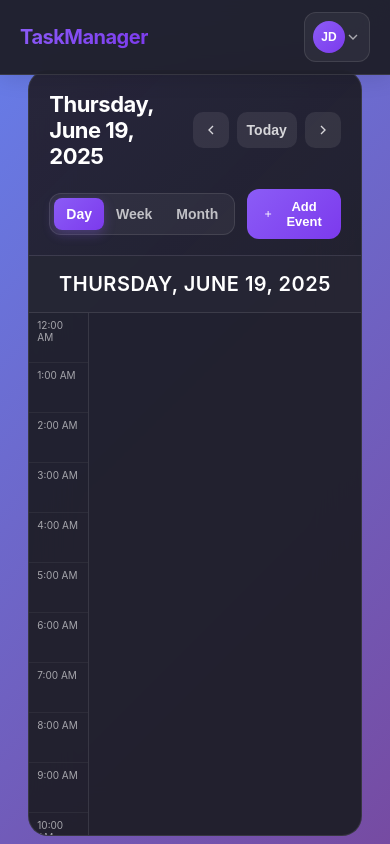
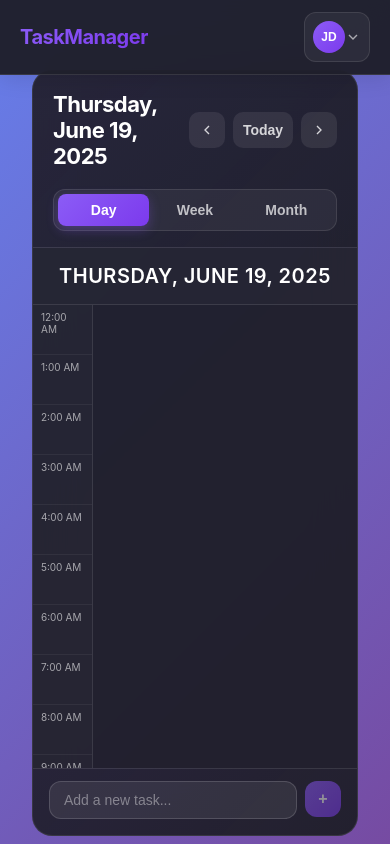
Before and after one commit to romtaugranot/llm-task-manager, an Angular app: page /calendar in a window 390 px wide. Both pictures are taken after a click on the button "Day". Built offline with nearby package versions, Linux system fonts and the light colour scheme.

Commit message:
fix: add new task input instead of button in header

```diff
--- a/src/app/components/calendar/calendar.component.html
+++ b/src/app/components/calendar/calendar.component.html
@@ -22,5 +22,9 @@
                 (taskToggle)="toggleTask($event)"
             />
         </div>
+
+        <div class="calendar-footer">
+            <app-dashboard-add-task (taskAdded)="addTask($event)" />
+        </div>
     </div>
 </div>
--- a/src/app/components/calendar/calendar.component.scss
+++ b/src/app/components/calendar/calendar.component.scss
@@ -1,6 +1,6 @@
 .calendar-container {
     display: flex;
-    max-width: 1600px;
+    max-width: 1800px;
     margin: 0 auto;
     padding: 80px 24px 16px;
     gap: 24px;
@@ -27,6 +27,43 @@
     overflow: hidden;
 }
 
+.calendar-footer {
+    flex-shrink: 0;
+    padding: 16px 24px 24px;
+    border-top: 1px solid rgba(255, 255, 255, 0.1);
+    background: linear-gradient(135deg, rgba(139, 92, 246, 0.05) 0%, transparent 100%);
+
+    // Override add-task styles for calendar
+    ::ng-deep .add-task-section {
+        background: transparent;
+        border: none;
+        padding: 0;
+        backdrop-filter: none;
+        border-radius: 0;
+    }
+
+    ::ng-deep .add-task-input-container {
+        gap: 8px;
+    }
+
+    ::ng-deep .add-task-input {
+        background: rgba(255, 255, 255, 0.08);
+        border: 1.5px solid rgba(255, 255, 255, 0.15);
+        padding: 12px 16px;
+        font-size: 14px;
+    }
+
+    ::ng-deep .add-task-input:focus {
+        background: rgba(255, 255, 255, 0.12);
+    }
+
+    ::ng-deep .add-task-submit {
+        width: 40px;
+        height: 40px;
+        font-size: 18px;
+    }
+}
+
 // Responsive design
 @media (max-width: 1200px) {
     .calendar-container {
@@ -37,7 +74,8 @@
 
     .calendar-main {
         order: 2;
-        height: 60vh;
+        height: auto;
+        flex: 1;
     }
 }
 
@@ -47,7 +85,18 @@
         gap: 12px;
     }
 
-    .calendar-main {
-        height: 55vh;
+    .calendar-footer {
+        padding: 12px 16px 16px;
+
+        ::ng-deep .add-task-input {
+            padding: 10px 14px;
+            font-size: 14px;
+        }
+
+        ::ng-deep .add-task-submit {
+            width: 36px;
+            height: 36px;
+            font-size: 16px;
+        }
     }
 }
--- a/src/app/components/calendar/calendar.component.ts
+++ b/src/app/components/calendar/calendar.component.ts
@@ -4,6 +4,7 @@ import { NavbarComponent } from '../../shared';
 import { Task } from '../dashboard/interfaces';
 import { CalendarHeaderComponent } from './header/header.component';
 import { CalendarViewComponent } from './view/view.component';
+import { DashboardAddTaskComponent } from '../dashboard/add-task/add-task.component';
 
 export type CalendarView = 'month' | 'week' | 'day';
 
@@ -23,7 +24,13 @@ export interface CalendarEvent {
 @Component({
     selector: 'app-calendar',
     standalone: true,
-    imports: [CommonModule, NavbarComponent, CalendarHeaderComponent, CalendarViewComponent],
+    imports: [
+        CommonModule,
+        NavbarComponent,
+        CalendarHeaderComponent,
+        CalendarViewComponent,
+        DashboardAddTaskComponent,
+    ],
     templateUrl: './calendar.component.html',
     styleUrl: './calendar.component.scss',
 })
@@ -185,6 +192,11 @@ export class CalendarComponent {
 
     selectDate(date: Date): void {
         this.selectedDate.set(date);
+        // When clicking on a date in month or week view, switch to day view
+        if (this.selectedView() === 'month' || this.selectedView() === 'week') {
+            this.currentDate.set(date);
+            this.selectedView.set('day');
+        }
     }
 
     // Event management
@@ -208,6 +220,10 @@ export class CalendarComponent {
     }
 
     // Task management
+    addTask(task: Task): void {
+        this.tasks.update((tasks) => [...tasks, task]);
+    }
+
     toggleTask(taskId: string): void {
         this.tasks.update((tasks) =>
             tasks.map((task) =>
--- a/src/app/components/calendar/header/header.component.html
+++ b/src/app/components/calendar/header/header.component.html
@@ -54,20 +54,5 @@
                 Month
             </button>
         </div>
-
-        <button class="add-event-btn" (click)="openAddEvent()">
-            <svg
-                width="16"
-                height="16"
-                viewBox="0 0 24 24"
-                fill="none"
-                stroke="currentColor"
-                stroke-width="2"
-            >
-                <line x1="12" y1="5" x2="12" y2="19"></line>
-                <line x1="5" y1="12" x2="19" y2="12"></line>
-            </svg>
-            Add Event
-        </button>
     </div>
 </div>
--- a/src/app/components/calendar/header/header.component.scss
+++ b/src/app/components/calendar/header/header.component.scss
@@ -6,13 +6,13 @@
     border-bottom: 1px solid rgba(255, 255, 255, 0.1);
     background: linear-gradient(135deg, rgba(139, 92, 246, 0.05) 0%, transparent 100%);
     flex-shrink: 0;
-    gap: 32px; // Added gap between sections
+    gap: 32px;
 }
 
 .calendar-title-section {
     display: flex;
     align-items: center;
-    gap: 32px; // Increased gap between title and nav
+    gap: 32px;
     flex: 1;
 }
 
@@ -28,7 +28,7 @@
 .calendar-nav {
     display: flex;
     align-items: center;
-    gap: 12px; // Increased gap between nav buttons
+    gap: 12px;
 }
 
 .nav-btn {
@@ -62,7 +62,6 @@
 .calendar-controls {
     display: flex;
     align-items: center;
-    gap: 24px; // Increased gap between controls
     flex-shrink: 0;
 }
 
@@ -98,26 +97,6 @@
     box-shadow: 0 4px 12px rgba(139, 92, 246, 0.3);
 }
 
-.add-event-btn {
-    display: flex;
-    align-items: center;
-    gap: 10px;
-    padding: 12px 20px;
-    background: linear-gradient(135deg, #8b5cf6 0%, #7c3aed 100%);
-    border: none;
-    border-radius: 12px;
-    color: white;
-    font-size: 14px;
-    font-weight: 600;
-    cursor: pointer;
-    transition: all 0.3s ease;
-}
-
-.add-event-btn:hover {
-    transform: translateY(-2px);
-    box-shadow: 0 8px 24px rgba(139, 92, 246, 0.4);
-}
-
 // Responsive
 @media (max-width: 1024px) {
     .calendar-header {
@@ -140,24 +119,19 @@
 
     .calendar-controls {
         width: 100%;
-        justify-content: space-between;
-        gap: 16px;
+        justify-content: center;
     }
 
     .view-controls {
         flex: 1;
         justify-content: center;
+        max-width: 300px;
     }
 
     .view-btn {
         flex: 1;
         text-align: center;
         padding: 8px 12px;
-    }
-
-    .add-event-btn {
-        padding: 10px 16px;
-        font-size: 13px;
     }
 }
 
@@ -183,8 +157,4 @@
         min-width: 60px;
         padding: 0 12px;
     }
-
-    .calendar-controls {
-        gap: 12px;
-    }
 }
--- a/src/app/components/calendar/header/header.component.ts
+++ b/src/app/components/calendar/header/header.component.ts
@@ -64,9 +64,4 @@ export class CalendarHeaderComponent {
     goToToday(): void {
         this.dateChange.emit(new Date());
     }
-
-    openAddEvent(): void {
-        // TODO: Implement add event modal
-        console.log('Open add event modal');
-    }
 }
--- a/src/app/components/calendar/view/view.component.html
+++ b/src/app/components/calendar/view/view.component.html
@@ -53,7 +53,7 @@
             <div class="time-slot">{{ hour }}</div>
             }
         </div>
-        <div class="week-days">
+        <div class="week-days scrollable-content">
             @for (day of weekDaysView(); track day.date) {
             <div class="day-column">
                 <div class="day-header">
@@ -104,7 +104,7 @@
                 <div class="time-slot">{{ hour }}</div>
                 }
             </div>
-            <div class="day-events-column">
+            <div class="day-events-column scrollable-content">
                 @for (event of dayEvents(); track event.id) {
                 <div
                     class="day-event"
--- a/src/app/components/calendar/view/view.component.scss
+++ b/src/app/components/calendar/view/view.component.scss
@@ -3,6 +3,32 @@
     display: flex;
     flex-direction: column;
     overflow: hidden;
+}
+
+// Custom scrollbar styles for consistency
+.scrollable-content {
+    scrollbar-width: thin;
+    scrollbar-color: rgba(139, 92, 246, 0.4) rgba(255, 255, 255, 0.05);
+}
+
+.scrollable-content::-webkit-scrollbar {
+    width: 8px;
+}
+
+.scrollable-content::-webkit-scrollbar-track {
+    background: rgba(255, 255, 255, 0.03);
+    border-radius: 4px;
+    margin: 8px 0;
+}
+
+.scrollable-content::-webkit-scrollbar-thumb {
+    background: linear-gradient(135deg, rgba(139, 92, 246, 0.6) 0%, rgba(124, 58, 237, 0.4) 100%);
+    border-radius: 4px;
+    transition: background 0.3s ease;
+}
+
+.scrollable-content::-webkit-scrollbar-thumb:hover {
+    background: linear-gradient(135deg, rgba(139, 92, 246, 0.8) 0%, rgba(124, 58, 237, 0.6) 100%);
 }
 
 // Month View Styles
@@ -129,6 +155,10 @@
     width: 80px;
     border-right: 1px solid rgba(255, 255, 255, 0.1);
     flex-shrink: 0;
+    background: rgba(255, 255, 255, 0.02);
+    position: sticky;
+    left: 0;
+    z-index: 2;
 }
 
 .time-slot {
@@ -146,6 +176,7 @@
     display: grid;
     grid-template-columns: repeat(7, 1fr);
     overflow-y: auto;
+    @extend .scrollable-content;
 }
 
 .day-column {
@@ -261,6 +292,7 @@
     position: relative;
     overflow-y: auto;
     height: calc(24 * 60px);
+    @extend .scrollable-content;
 }
 
 .day-event {
```
